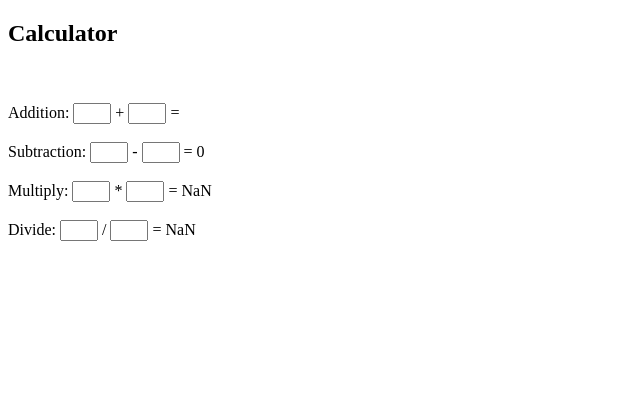
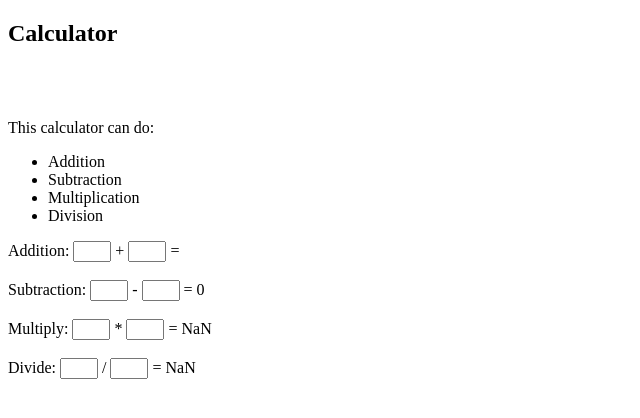
Before and after one commit to DennisMarkham/Angular_Calc_RegUpload, a plain HTML site: page AngularCalc.html in a window 1280 px wide. Shown: the whole page, without its empty margins (0-640 px from the left). Drawn offline with nearby package versions, Linux system fonts and the light colour scheme.

Commit message:
added Angular list

```diff
--- a/AngularCalc.html
+++ b/AngularCalc.html
@@ -8,11 +8,18 @@ input
 	width: 30px;
 }
 </style>
-<div data-ng-app="">
+<div data-ng-app="" ng-init="operations=['Addition', 'Subtraction', 'Multiplication', 'Division']">
 
 <h2>Calculator</h2>
 <br>
 <br>
+<p>This calculator can do:</p>
+<ul>
+    <li ng-repeat="x in operations">
+      {{ x }}
+    </li>
+  </ul>
+
 Addition:
 <input type="number" ng-model="ad1"> + <input type="number" ng-model="ad2"> = {{ad1 + ad2}}
 <br>
```
